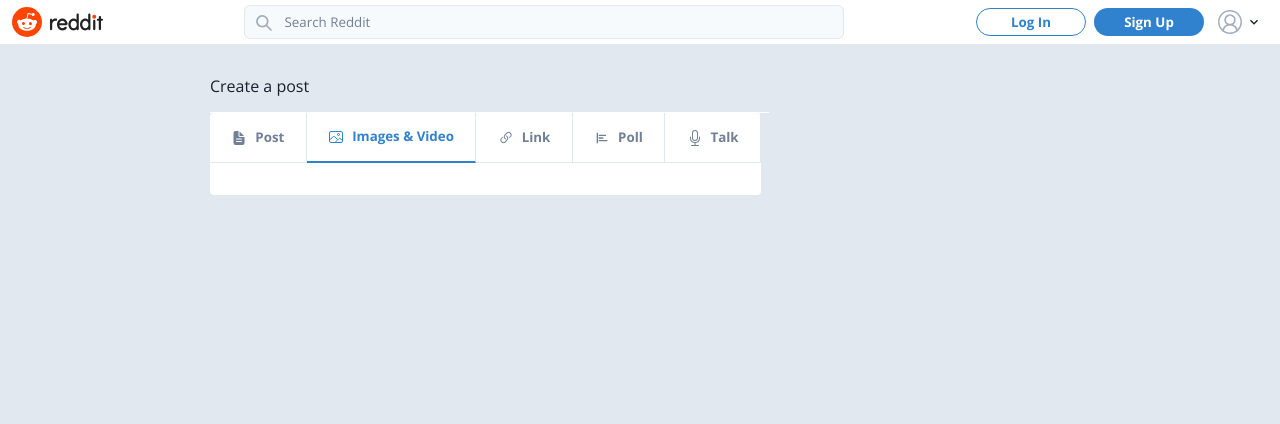
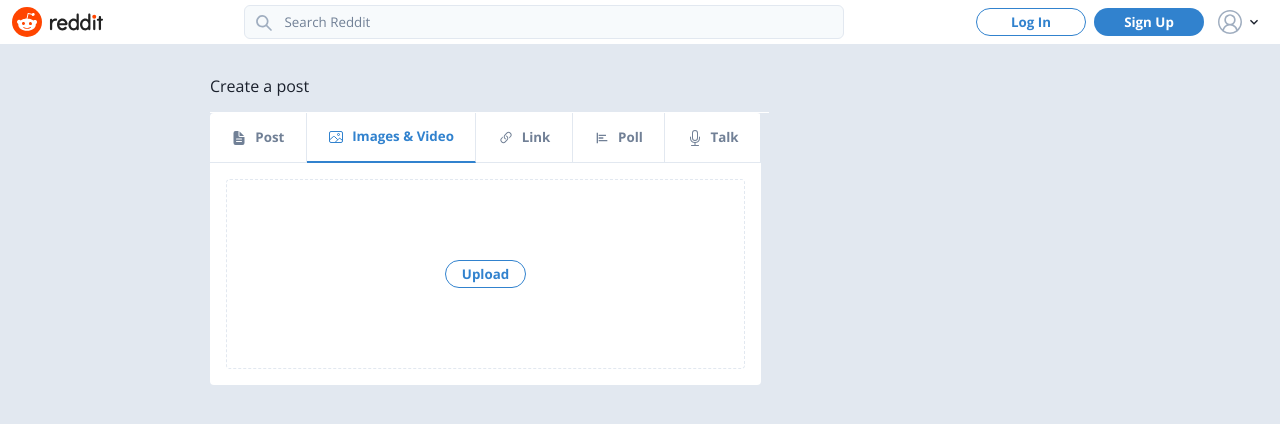
Before and after one commit to dehiron/reddit-clone, a Next.js app: page /r/1/submit in a window 1280 px wide. Both pictures are taken after a click on the element "Images & Video". Shown: the top 424 px of the page. Built offline with nearby package versions, Linux system fonts and the light colour scheme; no server answers.

Commit message:
NewPostForm - ImageUpload Component

```diff
--- a/src/components/Posts/NewPostForm.tsx
+++ b/src/components/Posts/NewPostForm.tsx
@@ -6,6 +6,7 @@ import { IoDocumentText, IoImageOutline } from "react-icons/io5";
 import { AiFillCloseCircle } from "react-icons/ai";
 import TabItem from './TabItem';
 import TextInputs from './PostForm/TextInputs';
+import ImageUpload from './PostForm/ImageUpload';
 
 type NewPostProps = {};
 
@@ -51,7 +52,19 @@ const NewPostForm:React.FC<NewPostProps> = () => {
 
     const handleCreatePost = async () => {};
 
-    const onSelectImage = () => {};
+    const onSelectImage = ( event: React.ChangeEvent<HTMLInputElement> ) => {
+        const reader = new FileReader(); //JSから提供されているクラス、ファイルからデータを読み取る際に使う。
+
+        if (event.target.files?.[0]) {
+            reader.readAsDataURL(event.target.files[0]);
+        }
+
+        reader.onload = (readerEvent) => {
+            if (readerEvent.target?.result) {
+                setSelectedFile(readerEvent.target.result as string)
+            }
+        }
+    };
 
     const onTextChange = ( event: React.ChangeEvent<HTMLInputElement | HTMLTextAreaElement> ) => {
         const {
@@ -80,7 +93,7 @@ const NewPostForm:React.FC<NewPostProps> = () => {
                 ))}
             </Flex>
             <Flex p={4}>
-                {selectedTab ==="Post" &&
+                {selectedTab === "Post" &&
                     <TextInputs
                         textInputs={textInputs}
                         handleCreatePost={handleCreatePost}
@@ -88,6 +101,14 @@ const NewPostForm:React.FC<NewPostProps> = () => {
                         loading={loading}
                     />
                 }
+                {selectedTab === "Images & Video" &&
+                    <ImageUpload
+                        selectedFile = {selectedFile}
+                        onSelectImage = {onSelectImage}
+                        setSelectedTab = {setSelectedTab}
+                        setSelectedFile = {setSelectedFile}
+                    />
+                }
             </Flex>
         </Flex>
     )
--- /dev/null
+++ b/src/components/Posts/PostForm/ImageUpload.tsx
@@ -0,0 +1,64 @@
+import { Button, Flex, Image, Stack } from '@chakra-ui/react';
+import React, { useRef } from 'react';
+
+type ImageUploadProps = {
+    selectedFile? : string; //optional
+    onSelectImage: (event: React.ChangeEvent<HTMLInputElement>) => void; //関数はこの型
+    setSelectedTab: (value: string) => void; //useStateのset~~はこの型
+    setSelectedFile: (value: string) => void; //useStateのset~~はこの型
+
+};
+
+const ImageUpload:React.FC<ImageUploadProps> = ({
+    selectedFile,
+    onSelectImage,
+    setSelectedTab,
+    setSelectedFile
+}) => {
+
+    const selectedFileRef = useRef<HTMLInputElement>(null);
+
+    return (
+        <Flex direction="column" justify="center" align="center" width="100%">
+            {selectedFile ? (
+                <>
+                    <Image src={selectedFile} maxWidth="400px" maxHeight="400px" />
+                    <Stack direction="row" mt={4}>
+                        <Button height="28px"
+                            onClick={() => {setSelectedTab("Post")}}
+                        >
+                            Back to Post
+                        </Button>
+                        <Button
+                            variant="outline"
+                            height="28px"
+                            onClick={() => {setSelectedFile("")}}
+                        >
+                            Remove
+                        </Button>
+                    </Stack>
+                </>
+            ) : (
+                <Flex
+                    justify="center"
+                    align="center"
+                    p={20}
+                    border="1px dashed"
+                    borderColor="gray.200"
+                    width="100%"
+                    borderRadius={4}
+                >
+                    <Button
+                        variant="outline"
+                        height="28px"
+                        onClick={() => { selectedFileRef.current?.click()} }
+                    >
+                        Upload
+                    </Button>
+                    <input ref={selectedFileRef} type="file" hidden onChange={onSelectImage}/>
+                </Flex>
+            )}
+        </Flex>
+    )
+}
+export default ImageUpload;
--- a/src/components/Posts/TabItem.tsx
+++ b/src/components/Posts/TabItem.tsx
@@ -4,7 +4,6 @@ import { TabItem } from './NewPostForm';
 
 type TabItemProps = {
     item: TabItem;
-    key: number;
     selected: boolean;
     setSelectedTab: (value : string) => void; //function take in argument of type string
 };
```
